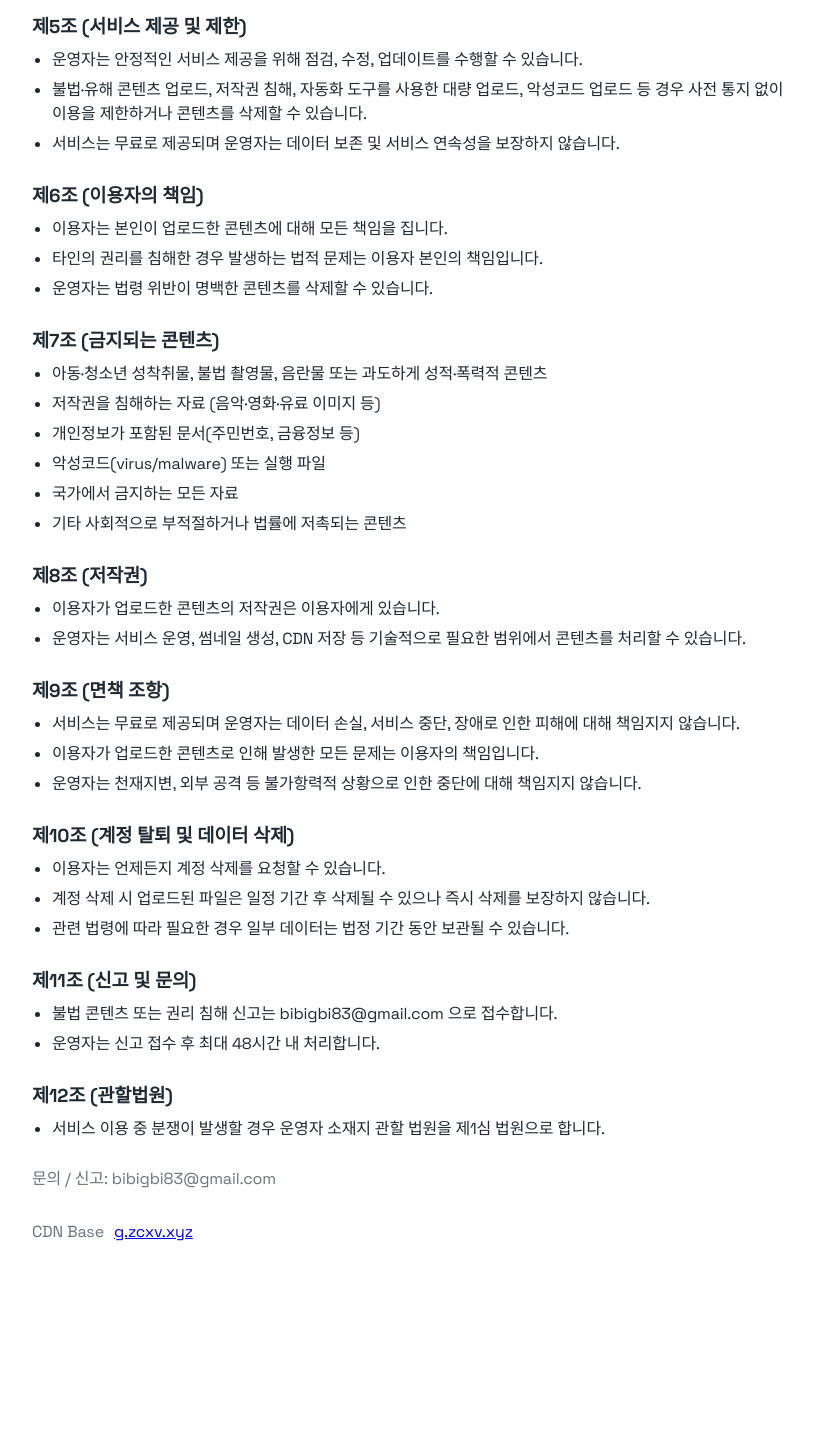
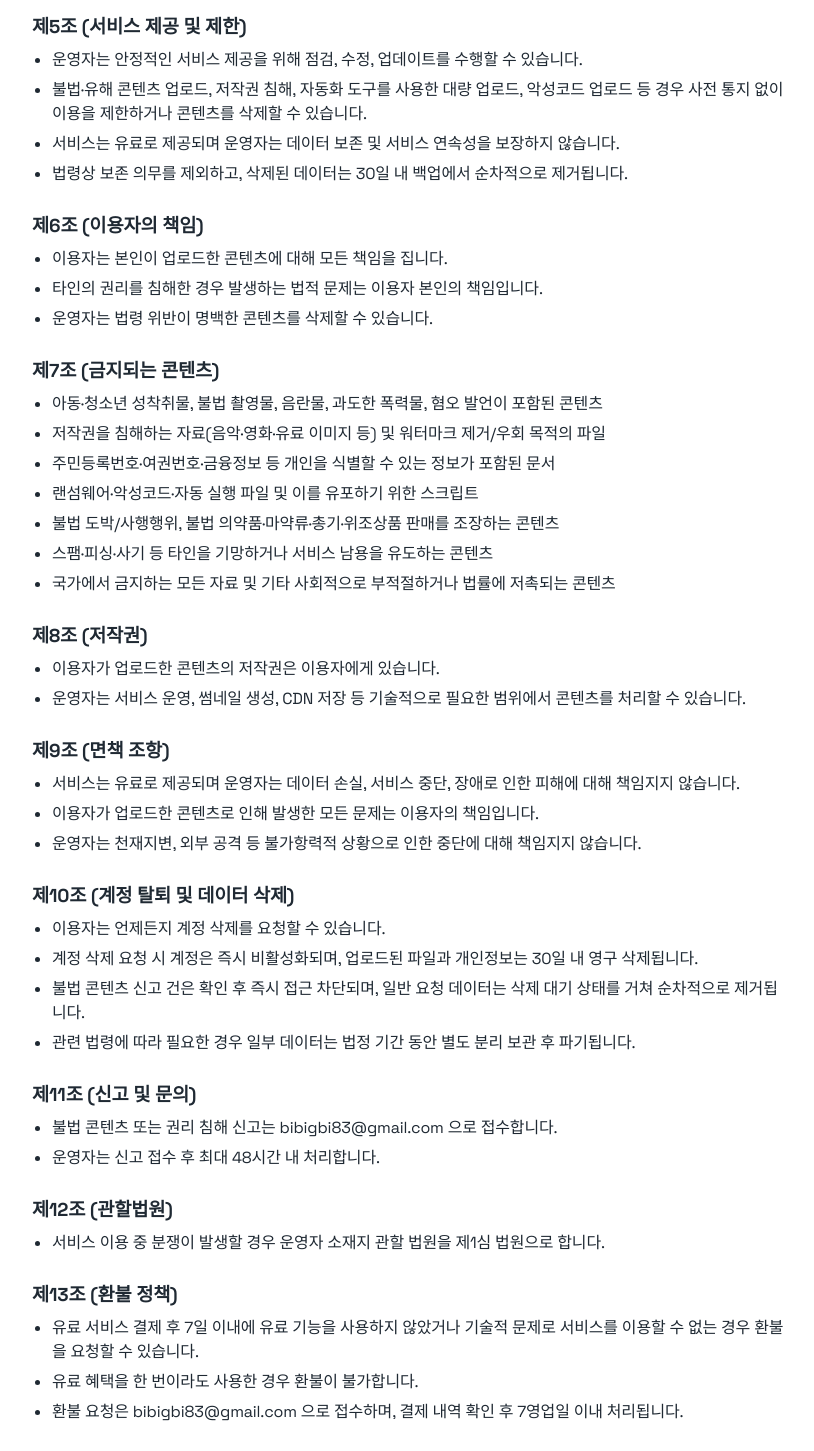
Before and after one commit to b1bibig/-ai-frendly-cdn-service, a Next.js app: page /terms in a window 1280 px wide. Shown: the part 840-2291 px from the top of the page, without its empty margins (0-814 px from the left). Before the commit the page ends 2146 px from the top, so only its background shows below. Built offline with nearby package versions, Linux system fonts and the light colour scheme; no server answers.

Commit message:
Clarify legal policies and data retention

```diff
--- a/app/terms/page.js
+++ b/app/terms/page.js
@@ -36,7 +36,8 @@ const sections = [
     body: [
       "운영자는 안정적인 서비스 제공을 위해 점검, 수정, 업데이트를 수행할 수 있습니다.",
       "불법·유해 콘텐츠 업로드, 저작권 침해, 자동화 도구를 사용한 대량 업로드, 악성코드 업로드 등 경우 사전 통지 없이 이용을 제한하거나 콘텐츠를 삭제할 수 있습니다.",
-      "서비스는 무료로 제공되며 운영자는 데이터 보존 및 서비스 연속성을 보장하지 않습니다.",
+      "서비스는 유료로 제공되며 운영자는 데이터 보존 및 서비스 연속성을 보장하지 않습니다.",
+      "법령상 보존 의무를 제외하고, 삭제된 데이터는 30일 내 백업에서 순차적으로 제거됩니다.",
     ],
   },
   {
@@ -50,12 +51,13 @@ const sections = [
   {
     heading: "제7조 (금지되는 콘텐츠)",
     body: [
-      "아동·청소년 성착취물, 불법 촬영물, 음란물 또는 과도하게 성적·폭력적 콘텐츠",
-      "저작권을 침해하는 자료 (음악·영화·유료 이미지 등)",
-      "개인정보가 포함된 문서(주민번호, 금융정보 등)",
-      "악성코드(virus/malware) 또는 실행 파일",
-      "국가에서 금지하는 모든 자료",
-      "기타 사회적으로 부적절하거나 법률에 저촉되는 콘텐츠",
+      "아동·청소년 성착취물, 불법 촬영물, 음란물, 과도한 폭력물, 혐오 발언이 포함된 콘텐츠",
+      "저작권을 침해하는 자료(음악·영화·유료 이미지 등) 및 워터마크 제거/우회 목적의 파일",
+      "주민등록번호·여권번호·금융정보 등 개인을 식별할 수 있는 정보가 포함된 문서",
+      "랜섬웨어·악성코드·자동 실행 파일 및 이를 유포하기 위한 스크립트",
+      "불법 도박/사행행위, 불법 의약품·마약류·총기·위조상품 판매를 조장하는 콘텐츠",
+      "스팸·피싱·사기 등 타인을 기망하거나 서비스 남용을 유도하는 콘텐츠",
+      "국가에서 금지하는 모든 자료 및 기타 사회적으로 부적절하거나 법률에 저촉되는 콘텐츠",
     ],
   },
   {
@@ -68,7 +70,7 @@ const sections = [
   {
     heading: "제9조 (면책 조항)",
     body: [
-      "서비스는 무료로 제공되며 운영자는 데이터 손실, 서비스 중단, 장애로 인한 피해에 대해 책임지지 않습니다.",
+      "서비스는 유료로 제공되며 운영자는 데이터 손실, 서비스 중단, 장애로 인한 피해에 대해 책임지지 않습니다.",
       "이용자가 업로드한 콘텐츠로 인해 발생한 모든 문제는 이용자의 책임입니다.",
       "운영자는 천재지변, 외부 공격 등 불가항력적 상황으로 인한 중단에 대해 책임지지 않습니다.",
     ],
@@ -77,8 +79,9 @@ const sections = [
     heading: "제10조 (계정 탈퇴 및 데이터 삭제)",
     body: [
       "이용자는 언제든지 계정 삭제를 요청할 수 있습니다.",
-      "계정 삭제 시 업로드된 파일은 일정 기간 후 삭제될 수 있으나 즉시 삭제를 보장하지 않습니다.",
-      "관련 법령에 따라 필요한 경우 일부 데이터는 법정 기간 동안 보관될 수 있습니다.",
+      "계정 삭제 요청 시 계정은 즉시 비활성화되며, 업로드된 파일과 개인정보는 30일 내 영구 삭제됩니다.",
+      "불법 콘텐츠 신고 건은 확인 후 즉시 접근 차단되며, 일반 요청 데이터는 삭제 대기 상태를 거쳐 순차적으로 제거됩니다.",
+      "관련 법령에 따라 필요한 경우 일부 데이터는 법정 기간 동안 별도 분리 보관 후 파기됩니다.",
     ],
   },
   {
@@ -92,6 +95,14 @@ const sections = [
     heading: "제12조 (관할법원)",
     body: [
       "서비스 이용 중 분쟁이 발생할 경우 운영자 소재지 관할 법원을 제1심 법원으로 합니다.",
+    ],
+  },
+  {
+    heading: "제13조 (환불 정책)",
+    body: [
+      "유료 서비스 결제 후 7일 이내에 유료 기능을 사용하지 않았거나 기술적 문제로 서비스를 이용할 수 없는 경우 환불을 요청할 수 있습니다.",
+      "유료 혜택을 한 번이라도 사용한 경우 환불이 불가합니다.",
+      "환불 요청은 bibigbi83@gmail.com 으로 접수하며, 결제 내역 확인 후 7영업일 이내 처리됩니다.",
     ],
   },
 ];
```
Also changed, not shown: app/content-policy/page.js (+10 -9 lines), app/privacy/page.js (+18 -7 lines).
